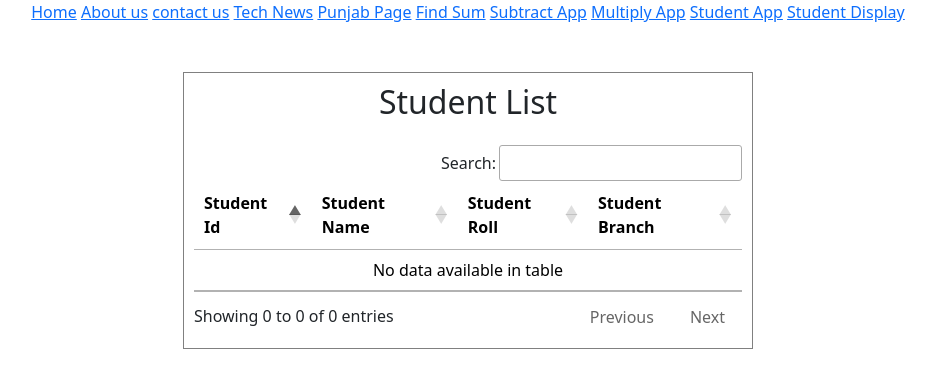
After one commit to rersharma/laravel, a Laravel app: page /display_student in a window 1280 px wide. The commit adds this page. Shown: the top 388 px of the page, without its empty margins (172-1108 px from the left). Run offline with Laravel 12, Linux system fonts and the light colour scheme; data that the repository does not hold is empty; some libraries are stand-ins or nearby versions.

Commit message:
Display Record in Browser

```diff
--- a/app/Http/Controllers/StudentController.php
+++ b/app/Http/Controllers/StudentController.php
@@ -21,4 +21,10 @@ class StudentController extends Controller
              return view('studeent')->with('ans',"$n Record Save Successfully");
          }
     }
+
+     function Student_Display()
+     {
+          $student_records=DB::select("select * from students");
+          return view('displaystudent',["students"=>$student_records]);
+     }
 }
--- /dev/null
+++ b/resources/views/displaystudent.blade.php
@@ -0,0 +1,64 @@
+<!DOCTYPE html>
+<html lang="en">
+<head>
+    <meta charset="UTF-8">
+    <meta name="viewport" content="width=device-width, initial-scale=1.0">
+    <title>Student Record List</title>
+    <link href="https://cdn.jsdelivr.net/npm/bootstrap@5.3.3/dist/css/bootstrap.min.css" rel="stylesheet" integrity="sha384-QWTKZyjpPEjISv5WaRU9OFeRpok6YctnYmDr5pNlyT2bRjXh0JMhjY6hW+ALEwIH" crossorigin="anonymous">
+    <link rel="stylesheet" href="https://cdn.datatables.net/1.11.3/css/jquery.dataTables.min.css">
+<link rel="stylesheet" href="https://cdn.datatables.net/buttons/2.0.1/css/buttons.dataTables.min.css">
+
+<script type="text/javascript" language="javascript" src="https://code.jquery.com/jquery-3.5.1.js"></script>
+<script type="text/javascript" language="javascript" src="https://cdn.datatables.net/1.11.3/js/jquery.dataTables.min.js"></script>
+<script type="text/javascript" language="javascript" src="https://cdn.datatables.net/buttons/2.0.1/js/dataTables.buttons.min.js"></script>
+<script type="text/javascript" language="javascript" src="https://cdnjs.cloudflare.com/ajax/libs/jszip/3.1.3/jszip.min.js"></script>
+<script type="text/javascript" language="javascript" src="https://cdnjs.cloudflare.com/ajax/libs/pdfmake/0.1.53/pdfmake.min.js"></script>
+<script type="text/javascript" language="javascript" src="https://cdnjs.cloudflare.com/ajax/libs/pdfmake/0.1.53/vfs_fonts.js"></script>
+<script type="text/javascript" language="javascript" src="https://cdn.datatables.net/buttons/2.0.1/js/buttons.html5.min.js"></script>
+<script type="text/javascript" language="javascript" src="https://cdn.datatables.net/buttons/2.0.1/js/buttons.print.min.js"></script>
+</head>
+<body>
+@include('layout.menu')
+<div class="container mt-5" >
+    <div class="row">
+        <div class="col-sm-6 offset-sm-3" style="border:1px solid grey;padding:10px;">
+            <h2 class="text-center mb-4"> Student List</h2>
+<table id="mystudent" class="table">
+        <thead>
+                <tr>
+                    <th>Student Id</th>
+                    <th>Student Name</th>
+                    <th>Student Roll</th>
+                    <th>Student Branch</th>
+                </tr>
+        </thead>
+
+        <tbody>
+             @foreach($students as $obj)
+                <tr>
+                    <td>{{$obj->id}}</td>
+                    <td>{{$obj->name}}</td>
+                    <td>{{$obj->roll}}</td>
+                    <td>{{$obj->branch}}</td>
+                </tr>
+            @endforeach
+        </tbody>
+</table>
+</div>
+</div>
+</div>
+
+
+<script>
+ $(document).ready(()=>
+ {
+   $("#mystudent").DataTable({
+            dom: 'Bfrtip',
+            buttons: [
+                'copy', 'csv', 'excel', 'pdf', 'print'
+            ]
+        });
+ });
+</script>
+</body>
+</html>
--- a/resources/views/layout/menu.blade.php
+++ b/resources/views/layout/menu.blade.php
@@ -8,4 +8,5 @@
     <a href="subtract">Subtract App</a>
     <a href="multiply">Multiply App</a>
     <a href="student">Student App</a>
+    <a href="display_student">Student Display</a>
 </center>
--- a/routes/web.php
+++ b/routes/web.php
@@ -26,4 +26,5 @@ Route::get('addition',[MathController::class,'Sum_App']);
 Route::post('sum_cal',[MathController::class,'Sum_cal']);
 Route::any('subtract',[HandleRequestController::class,"Calauclation"]);
 Route::any('multiply',[MultiplyController::class,"Multi_Calu"]);
- Route::any('student',[StudentController::class,"Student_save"]);
+Route::any('student',[StudentController::class,"Student_save"]);
+Route::get('display_student',[StudentController::class,"Student_Display"]);
```
